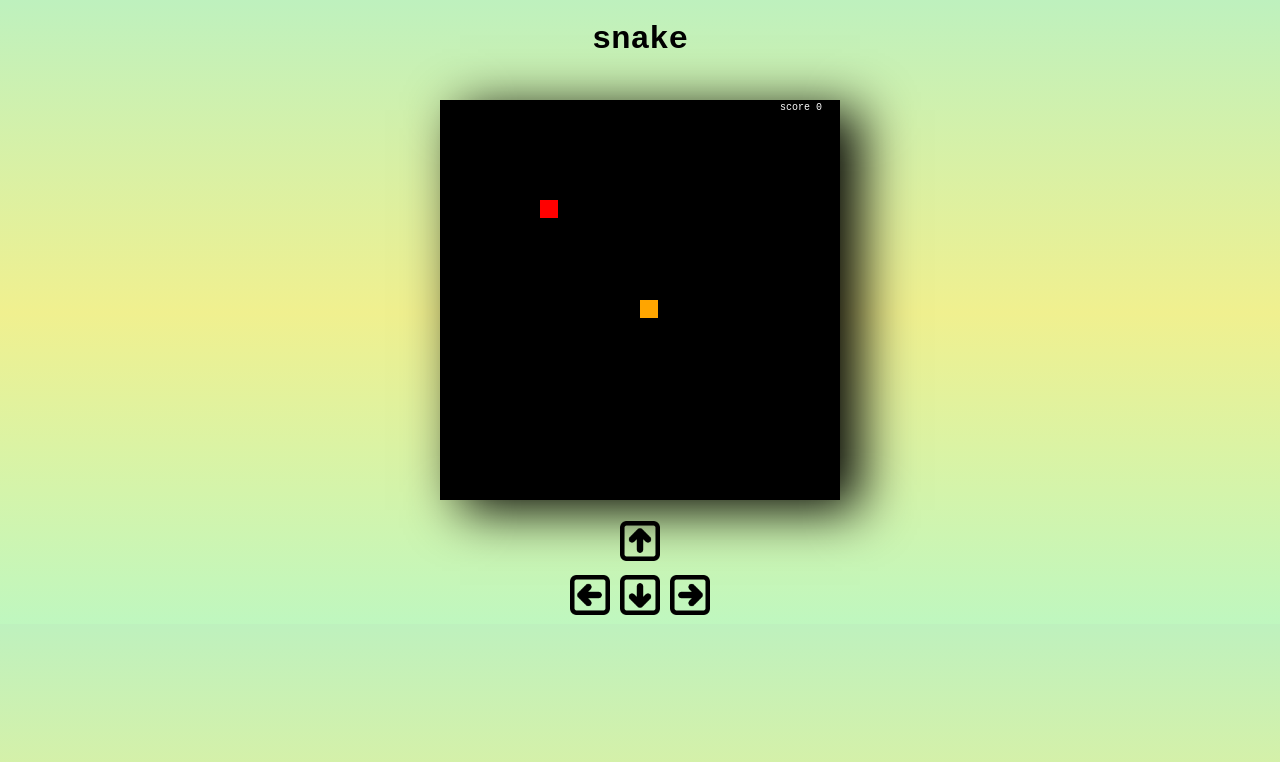
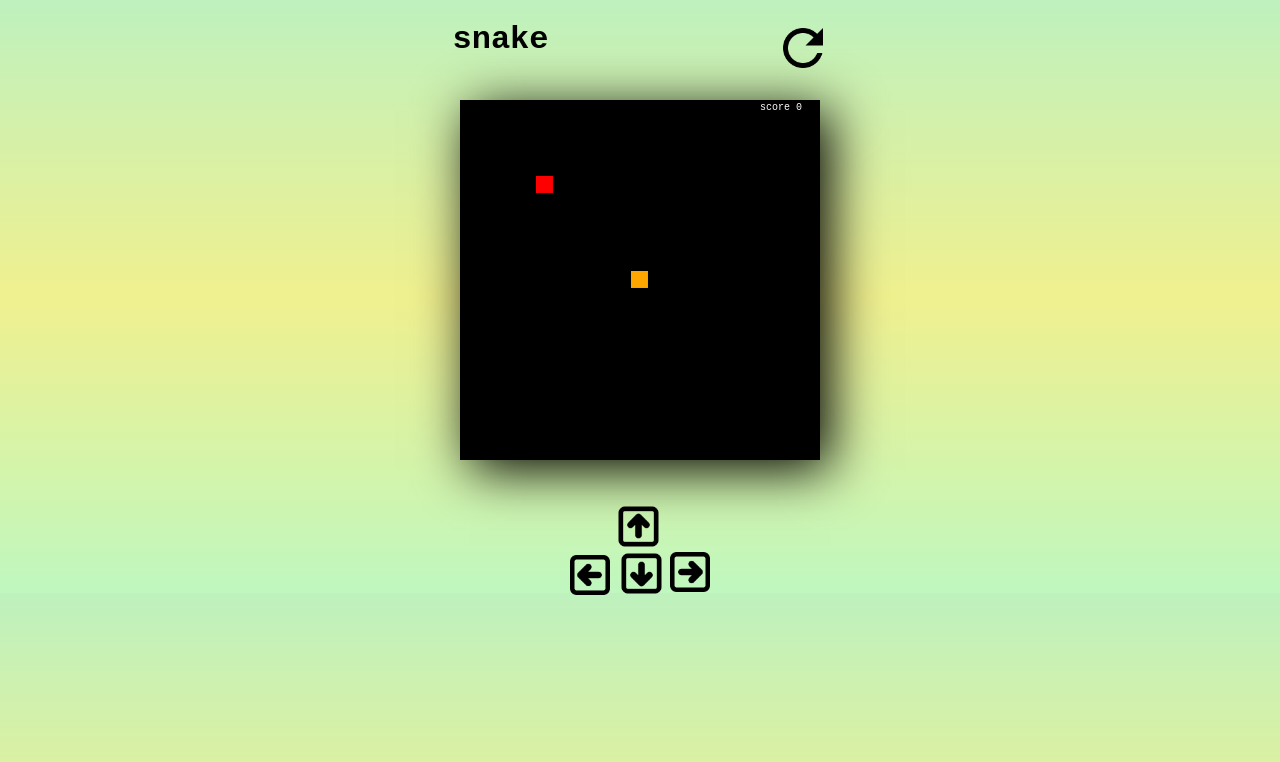
Before and after one commit to rcread/snake, a plain HTML site: page index.html in a window 1280 px wide. Drawn offline with Linux system fonts and the light colour scheme.

Commit message:
Button on screen to work and refresh button also

```diff
--- a/index.html
+++ b/index.html
@@ -5,82 +5,27 @@
     <meta http-equiv="X-UA-Compatible" content="IE=edge">
     <meta name="viewport" content="width=device-width, initial-scale=1.0">
     <title>Snake</title>
-    <link rel="stylesheet" src="main.css">
-<style>
-
-body{
-    margin: 0px;
-    padding: 0px;
-    display: flex;
-    flex-direction: column;
-    justify-content: center;
-    align-items: center;
-    background-image: linear-gradient(rgb(190, 241, 190), rgb(240, 240, 143), rgb(191, 247, 191));
-}
-main{
-    display: flex;
-    flex-direction: column;
-    align-items: center;
-    text-align: center;
-    height: 500px;
-}
-canvas{
-    box-shadow: black 20px 10px 50px;
-    position: absolute;
-    top: 100px;
-}
-h1{
-    padding: 0px;
-    font-weight: bold;
-    font-family: courier new;
-}
-header{
-    top: 0px;
-    position: absolute;
-}
-div img{
-    height: 40px;
-    padding: 5px;
-    cursor: pointer;
-}
-.arrow-up{
-transform: rotate(270deg);
-}
-.arrow-left{
-    transform: rotate(180deg);
-}
-.arrow-down{
-    transform: rotate(90deg);
-}
-.controls{
-    display: flex;
-    flex-direction: column;
-    align-items: center;
-}
-.control-bar{
-    display: flex;
-    flex-direction: row;
-}
-</style>
+    <link rel="stylesheet" href="main.css">
 </head>
 
 <body>
     <header>
         <h1>snake</h1>
+        <button id="refresh" class="refresh" type="button" onclick="refreshButton()"><img src="refresh.png"></button>
     </header>
 
     <main>
-        <canvas id="game" width="400" height="400"></canvas>
+        <canvas id="game" width="360" height="360"></canvas>
     </main>
 
     <footer>
-        <p></p>
+
         <div class="controls">
-            <div><img class="arrow-up" id="arrow-up" src="arrow.png" onclick="directionUp(this);"></div>
+            <button id="arrow-up" title="Up" type="button" onclick="moveUp()"><img src="arrow.png" ></button>
             <div class="control-bar">
-                <div><img class="arrow-left" id="arrow-left" src="arrow.png" onclick="directionLeft(this);"></div>
-                <div><img class="arrow-down" id="arrow-down" src="arrow.png" onclick="directionDown(this);"></div>
-                <div><img class="arrow-right" id="arrow-right" src="arrow.png" onclick="directionRight(this);"></div>
+                <button id="arrow-left" title="Left" type="button" onclick="moveLeft()"><img src="arrow.png" ></button>
+                <button id="arrow-down" title="Down" type="button" onclick="moveDown()"><img src="arrow.png" ></button>
+                <button id="arrow-right" title="Right" type="button" onclick="moveRight()"><img src="arrow.png" ></button>
             </div>
 
         </div>
--- /dev/null
+++ b/main.css
@@ -0,0 +1,85 @@
+body{
+    margin: 0px;
+    padding: 0px;
+    display: flex;
+    flex-direction: column;
+    justify-content: center;
+    align-items: center;
+    background-image: linear-gradient(rgb(190, 241, 190), rgb(240, 240, 143), rgb(191, 247, 191));
+    background-size: cover;
+    background-position: center center;
+}
+
+main{
+    display: flex;
+    flex-direction: column;
+    align-items: center;
+    text-align: center;
+    height: 500px;
+}
+
+canvas{
+    box-shadow: black 10px 10px 50px;
+    position: absolute;
+    top: 100px;
+}
+
+h1{
+    padding: 0px;
+    font-weight: bold;
+    font-family: courier new;
+}
+
+header{
+    top: 0px;
+    position: absolute;
+    display: flex;
+    flex-direction: row;
+    justify-content: space-between;
+    width: 375px;
+}
+
+.refresh{
+    position: relative;
+    top: 10px;
+    right: 0px;
+}
+
+button img{
+    /* height: 100%; */
+    width: 40px;
+    padding: 5px;
+    cursor: pointer;
+}
+
+#arrow-up{
+transform: rotate(270deg);
+}
+
+#arrow-left{
+    transform: rotate(180deg);
+}
+
+#arrow-down{
+    transform: rotate(90deg);
+}
+
+.controls{
+    display: flex;
+    flex-direction: column;
+    align-items: center;
+}
+
+.control-bar{
+    height: 40px;
+    display: flex;
+    flex-direction: row;
+    align-items: center;
+}
+
+button{
+    background: none;
+    outline: none;
+    border: none;
+    padding: 0px;
+}
--- a/move.js
+++ b/move.js
@@ -9,27 +9,23 @@ class SnakePart{
 }
 
 let speed = 7;
-
-let tileCount = 20;
+let tileCount = 19;
 let tileSize = canvas.width / tileCount - 2;
-let headX = 10;
-let headY = 10;
+let headX = 9;
+let headY = 9;
 const snakeParts = [];
 let tailLength = 2;
-
-let appleX = 5;
-let appleY = 5;
-
+let appleX = 4;
+let appleY = 4;
 let xVelocity = 0;
 let yVelocity = 0;
-
 let score = 0;
-
 const gulpSound = new Audio("gulp.mp3");
 
 function drawGame(){
     changeSnakePosition();
     let result = isGameOver();
+
     if(result){
         return;
     }
@@ -43,15 +39,19 @@ function drawGame(){
     if (score > 2){
         speed = 9;
     }
+
     if(score > 5){
         speed = 11;
     }
+
     if(score > 10){
         speed = 13;
     }
+
     if(score > 15){
         speed = 15;
     }
+
     if (score > 20){
         speed = 17;
     }
@@ -69,12 +69,15 @@ function isGameOver(){
     if(headX < 0){
         gameOver = true;
     }
+
     else if(headX >= tileCount){
     gameOver = true;
     }
+
     else if(headY < 0){
         gameOver = true;
     }
+
     else if(headY >= tileCount){
         gameOver = true;
     }
@@ -117,12 +120,14 @@ function clearScreen(){
 
 function drawSnake(){
     ctx.fillStyle = 'green';
+
     for(let i = 0; i < snakeParts.length; i++){
         let part = snakeParts[i];
         ctx.fillRect(part.x * tileCount, part.y * tileCount, tileSize, tileSize);
     }
 
     snakeParts.push(new SnakePart(headX, headY));
+
     while(snakeParts.length > tailLength){
         snakeParts.shift();
     }
@@ -160,18 +165,21 @@ function keyDown(event){
         yVelocity = -1;
         xVelocity = 0;
     }
+
     if (event.keyCode == 40){
         if(yVelocity == -1)
             return;
         yVelocity = 1;
         xVelocity = 0;
     }
+
     if (event.keyCode == 37){
         if(xVelocity == 1)
             return;
         yVelocity = 0;
         xVelocity = -1;
     }
+
     if (event.keyCode == 39){
         if(xVelocity == -1)
             return;
@@ -180,9 +188,34 @@ function keyDown(event){
     }
 }
 
-// function directionUp(imgs){
-//     var up = document.getElementById('')
-// }
+function moveUp(){
+    console.log('up button has been clicked');
+    if(yVelocity == 1)
+    return;
+    yVelocity = -1;
+    xVelocity = 0;
+}
+function moveLeft(){
+    console.log('left button has been clicked');
+    if(xVelocity == 1)
+    return;
+    xVelocity = -1;
+    yVelocity = 0;
+}
+function moveDown(){
+    console.log('down button has been clicked');
+    if(yVelocity == -1)
+    return;
+    yVelocity = 1;
+    xVelocity = 0;
+}
+function moveRight(){
+    console.log('right button has been clicked');
+    if(xVelocity == -1)
+    return;
+    xVelocity = 1;
+    yVelocity = 0;
+}
 
 document.body.addEventListener('keydown', newGame);
 
@@ -193,8 +226,8 @@ function newGame(event){
     }
 }
 
+function refreshButton(){
+    window.location.reload();
+}
+
 drawGame();
-
-
-// requestAnimationFrame
-// setTimeOut
```
Also changed, not shown: arrow1.png (added), arrow2.png (added), pause.png (added), refresh.png (added).
